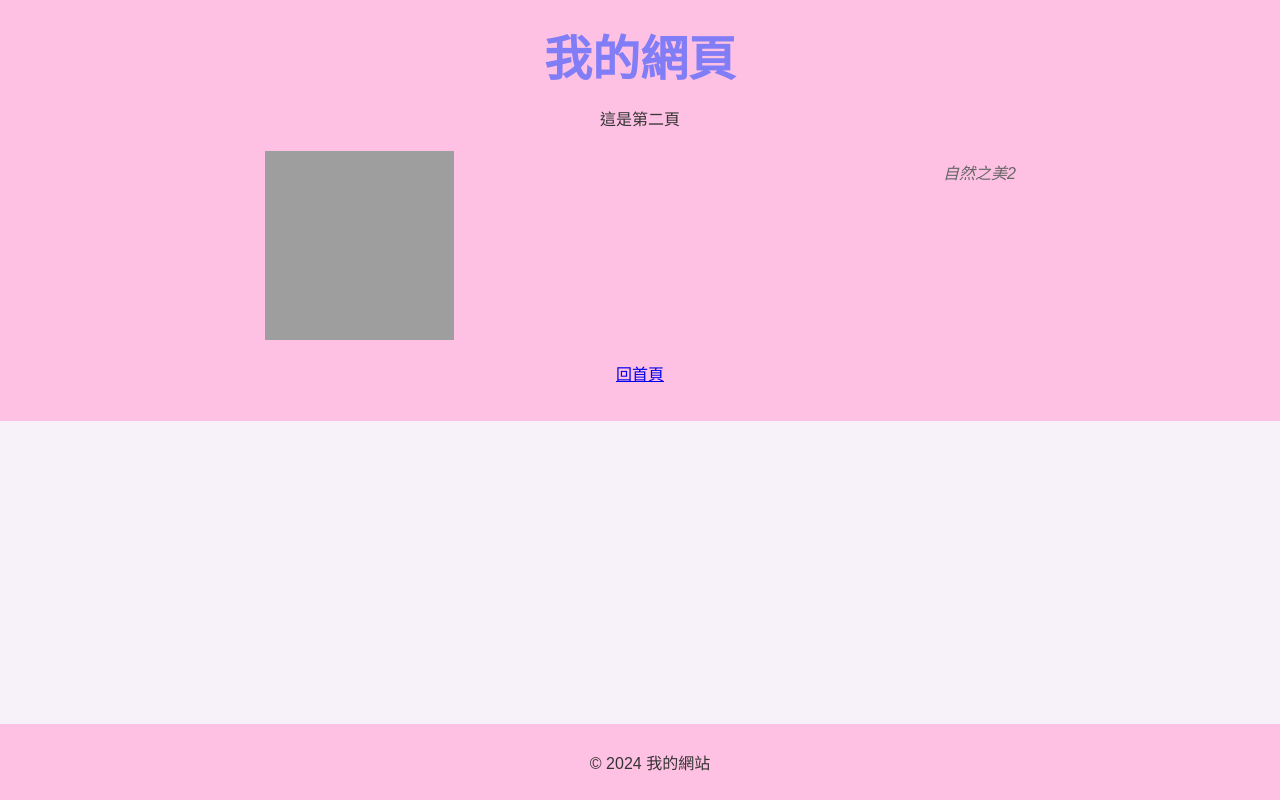
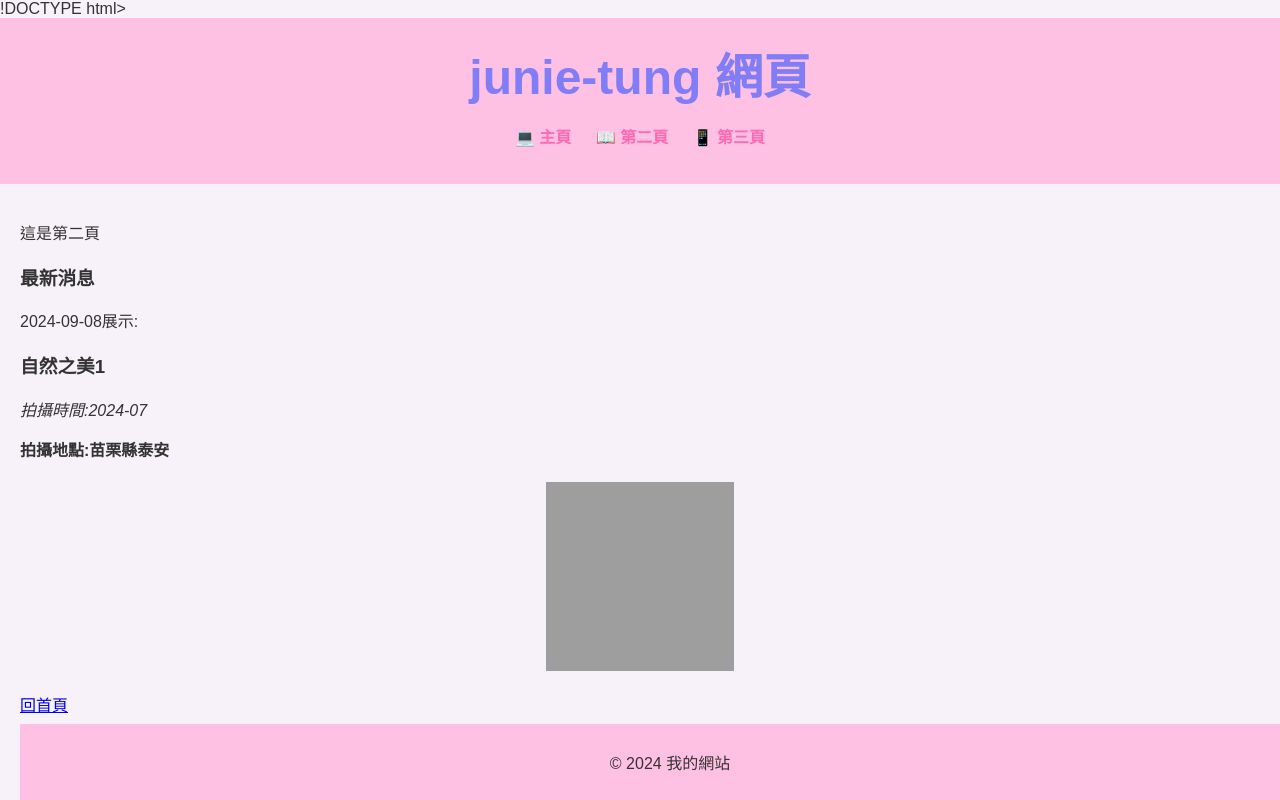
Before and after one commit to junie-tung/junie-tung.github.io, a plain HTML site: page page2.html in a window 1280 px wide. Drawn offline with Linux system fonts and the light colour scheme; grey boxes are pictures that could not be loaded.

Commit message:
Update page2.html

```diff
--- a/page2.html
+++ b/page2.html
@@ -1,4 +1,4 @@
-<!DOCTYPE html>
+!DOCTYPE html>
 <html lang="zh-TW">
 <head>
     <meta charset="UTF-8">
@@ -8,19 +8,27 @@
 </head>
 <body>
     <header>
-        <h1>我的網頁</h1>
+        <h1>junie-tung 網頁</h1>
         <nav>
             <ul>
-                <p>這是第二頁</p>
-                <figure class="image-gallery">
-                    <img src="240908_4.jpg" alt="240908_4">
-                    <figcaption>自然之美2</figcaption>
-                </figure>
-                <a href="index.html">回首頁</a>
+            <li><a href="index.html"><span class="icon">&#x1F4BB;</span> 主頁</a></li>
+            <li><a href="page2.html"><span class="icon">&#x1F4D6;</span> 第二頁</a></li>
+            <li><a href="page3.html"><span class="icon">&#x1F4F1;</span> 第三頁</a></li>
             </ul>
         </nav>
     </header>
-
+    <main>
+        <section>
+        <p class="main-text">這是第二頁</p>
+        <h3 class="main-text">最新消息</h3>
+        <p class="main-text">2024-09-08展示:</p>
+        <h3 class="main-text">自然之美1</h3>
+        <p class="main-text"><em>拍攝時間:2024-07</em></p>
+        <p class="main-text"><strong>拍攝地點:苗栗縣泰安</strong></p>
+    <figure class="image-gallery">
+    <img src="240908_4.jpg" alt="240908_4">
+    </figure>
+    <a href="index.html">回首頁</a>
 
 
 
```
